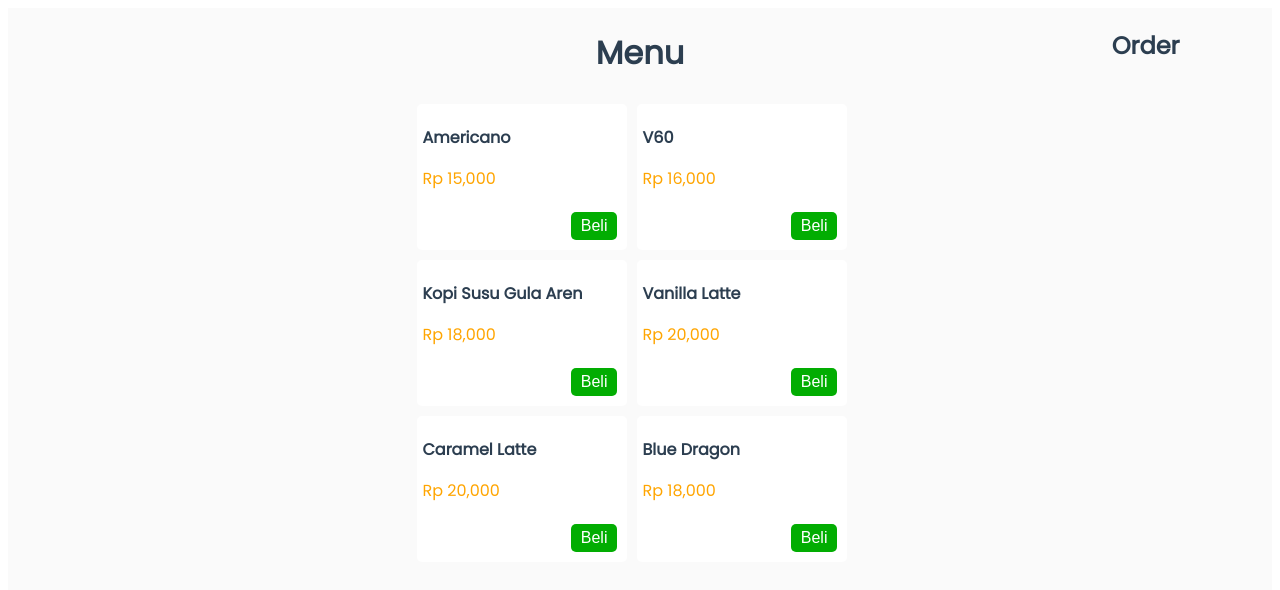
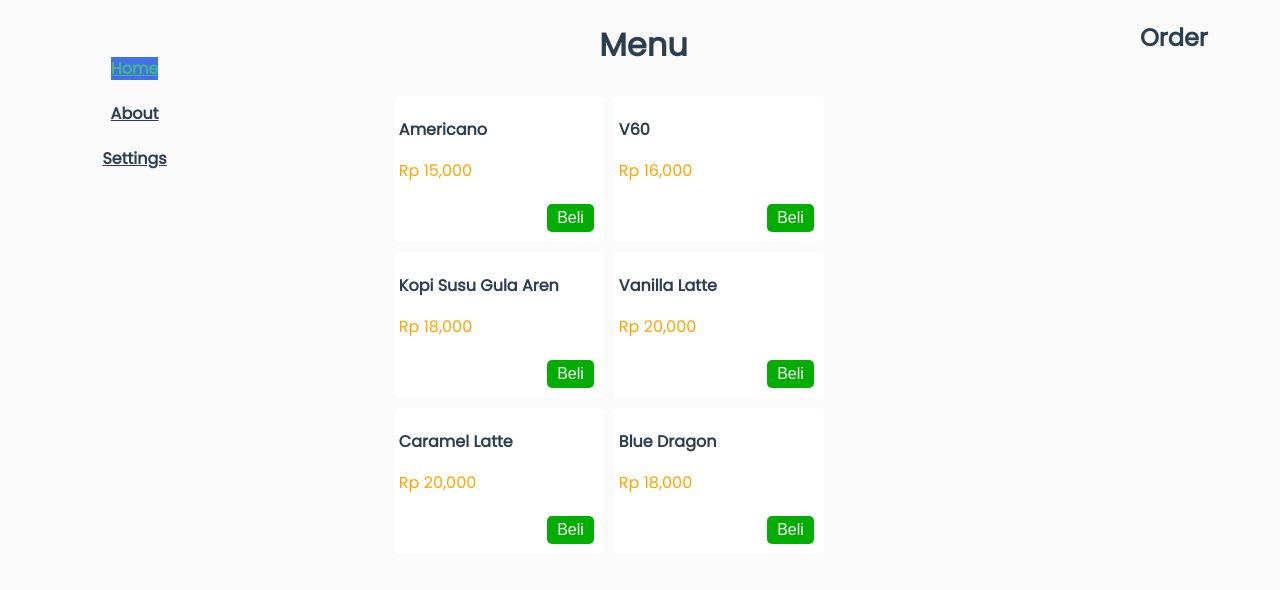
Before and after one commit to ilhamdcp/pos-desktop-app, a Vue app: page / in a window 1280 px wide. Shown: the top 590 px of the page. Built offline with nearby package versions, Linux system fonts and the light colour scheme; sample sign-in values are in the browser's storage.

Commit message:
add other router components

```diff
--- a/src/App.vue
+++ b/src/App.vue
@@ -1,13 +1,38 @@
 <template>
-  <!-- <div id="nav">
-    <router-link to="/">Home</router-link> |
-    <router-link to="/about">About</router-link>
-  </div> -->
-  <router-view/>
+  <div class="div-main-page">
+    <div id="nav" v-if="this.$route.name !== 'Login'">
+      <ul class="ul-router">
+        <li>
+          <div class="div-router">
+            <router-link to="/">Home</router-link>
+          </div>
+        </li>
+        <li>
+          <div class="div-router">
+            <router-link to="/about">About</router-link>
+          </div>
+        </li>
+        <li>
+          <div class="div-router">
+          <router-link to="/settings">Settings</router-link>
+          </div>
+        </li>
+      </ul>
+    </div>
+    <router-view/>
+  </div>
 </template>
 
 <style>
 @import url('https://fonts.googleapis.com/css2?family=Poppins&display=swap');
+
+body{
+  margin :0px;
+}
+
+.div-main-page {
+  display: flex;
+}
 
 #app {
   font-family: 'Poppins', sans-serif;
@@ -15,12 +40,14 @@
   -moz-osx-font-smoothing: grayscale;
   text-align: center;
   color: #2c3e50;
-  min-height: 100%;
+  height: 100vh;
+  box-sizing: border-box;
   background-color: rgb(250, 250, 250);
 }
 
 #nav {
   padding: 30px;
+  width: 15%;
 }
 
 #nav a {
@@ -31,4 +58,19 @@
 #nav a.router-link-exact-active {
   color: #42b983;
 }
+
+.ul-router {
+  list-style-type: none;
+}
+
+.div-router {
+  padding: 10px 5px 10px 5px;
+  min-width: 100%;
+  border: none;
+  border-radius: 15px;
+}
+
+.div-router a.router-link-exact-active {
+  background-color: rgb(67, 111, 233);
+}
 </style>
--- a/src/components/MenuCard.vue
+++ b/src/components/MenuCard.vue
@@ -21,8 +21,10 @@ export default {
     return {
       quantity: 0,
       addMenu() {
+        this.isActive = true;
         store.dispatch(ActionType.ADD_ORDER, { name: props.name, individualPrice: props.price });
       },
+      isActive: false,
     };
   },
 };
@@ -64,6 +66,10 @@ export default {
     cursor: pointer;
   }
 
+  .active {
+    transform: translateY(20px);
+  }
+
   @media (max-width: 768px) {
     .menu-card {
       width: 100%;
--- a/src/components/OrderList.vue
+++ b/src/components/OrderList.vue
@@ -7,7 +7,10 @@
     v-on:keyup.enter="updateCustomerName"
     v-if="orderItems.length > 0"/>
   </div>
-  <OrderCard v-bind="orderItem" v-for="orderItem in orderItems" :key="orderItem.name"/>
+  <div class="div-order-items">
+    <OrderCard v-bind="orderItem" v-for="orderItem in orderItems" :key="orderItem.name"/>
+  </div>
+  <div class="div-divider" v-if="orderItems.length > 0"/>
   <div class="div-total" v-if="orderItems.length > 0">
     <div class="div-subtotal">Subtotal: Rp {{ subTotal.toLocaleString() }}</div>
     <div class="div-tax">Tax 10%</div>
@@ -28,17 +31,16 @@ export default {
   },
   setup() {
     const store = useStore();
-    const customerName = ref('');
     return {
       orderItems: computed(() => store.state.orderItems),
       subTotal: computed(() => store.state.orderItems
         .map((element: OrderItem) => element.individualPrice * element.quantity)
         .reduce((price: number, current: number) => current + price, 0)),
-        customerName,
+      customerName,
     };
   },
   methods: {
-    // TODO implement methods using composition api syntax
+  // TODO implement methods using composition api syntax
     updateCustomerName: (event) => {
       customerName.value = event.target.value;
       console.log(customerName.value);
@@ -77,4 +79,14 @@ export default {
     border-bottom: solid 2px rgb(35, 149, 255);
     box-shadow: none;
   }
+
+  .div-order-items {
+    height: 60vh;
+    overflow-y: scroll;
+  }
+
+  .div-divider {
+    height: 0;
+    border: solid 0.5px gray;
+  }
 </style>
--- a/src/router/index.ts
+++ b/src/router/index.ts
@@ -15,6 +15,16 @@ const routes: Array<RouteRecordRaw> = [
     // which is lazy-loaded when the route is visited.
     component: () => import(/* webpackChunkName: "about" */ '../views/About.vue'),
   },
+  {
+    path: '/settings',
+    name: 'Settings',
+    component: () => import('../views/Settings.vue'),
+  },
+  {
+    path: '/login',
+    name: 'Login',
+    component: () => import('../views/Login.vue'),
+  },
 ];
 
 const router = createRouter({
@@ -22,4 +32,12 @@ const router = createRouter({
   routes,
 });
 
+router.beforeEach((to, _, next) => {
+  if (to.name !== 'Login' && localStorage.getItem('username') === null) {
+    next({ name: 'Login' });
+  } else {
+    next();
+  }
+});
+
 export default router;
--- a/src/views/Home.vue
+++ b/src/views/Home.vue
@@ -1,8 +1,5 @@
 <template>
   <div class="home">
-    <div class="navlist-container">
-
-    </div>
     <div class="menulist-container">
       <MenuList/>
     </div>
@@ -33,21 +30,15 @@ export default {
     height: 100%;
   }
 
-  .navlist-container {
-    overflow-y: scroll;
-    width: 20%;
-  }
-
   .menulist-container {
     height: 100vh;
     overflow-y: scroll;
     overflow-x: scroll;
-    width: 60%;
+    width: 80%;
   }
 
   .orderlist-container {
     height: 100vh;
-    overflow-y: scroll;
     width: 20%;
   }
 </style>
--- /dev/null
+++ b/src/views/Login.vue
@@ -0,0 +1,21 @@
+<template>
+  <h1>This is the login page</h1>
+  <button v-on:click="updateLocalStorage()">Login</button>
+</template>
+<script lang='ts'>
+import { useRouter } from 'vue-router';
+
+export default {
+  name: 'Login',
+  setup() {
+    const router = useRouter();
+    const updateLocalStorage = () => {
+      localStorage.setItem('username', 'ilhamdcp');
+      router.push({ name: 'Home' });
+    };
+    return {
+      updateLocalStorage,
+    };
+  },
+};
+</script>
--- /dev/null
+++ b/src/views/Settings.vue
@@ -0,0 +1,8 @@
+<template>
+  <h1>This is the settings page</h1>
+</template>
+<script lang="ts">
+export default {
+  name: 'Settings',
+};
+</script>
```
Also changed, not shown: 1 other file (tests, documents, lock files or other folders).
